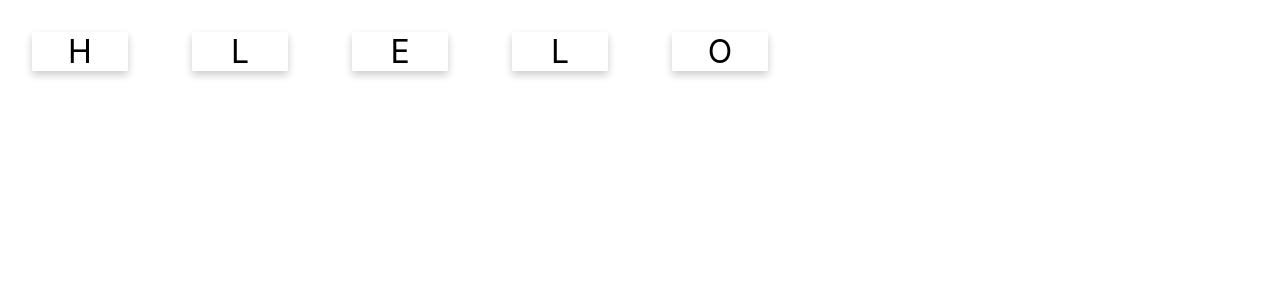
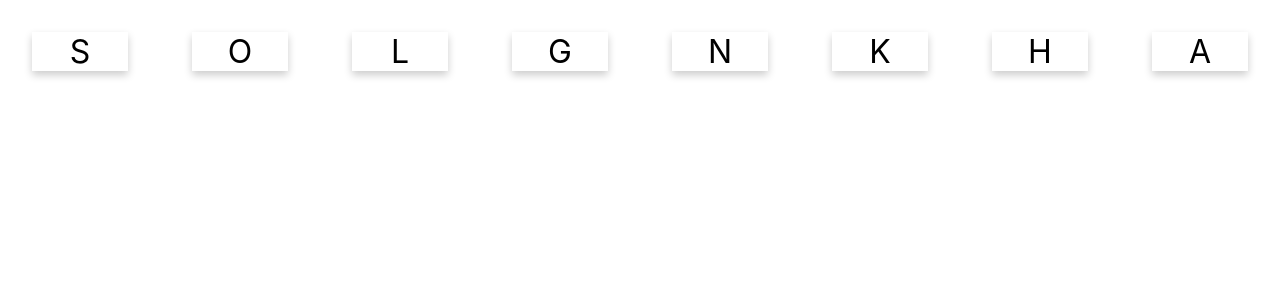
Before and after one commit to Tanapol1999/Lab-React, a React (Create React App) app: page / in a window 1280 px wide. Shown: the top 300 px of the page. Built offline with nearby package versions, Linux system fonts and the light colour scheme.

Commit message:
Part7.1 Alert message.

```diff
--- a/src/App.js
+++ b/src/App.js
@@ -3,7 +3,7 @@ import React from 'react';
 import './App.css'
 import WordCard from './WordCard';
 
-const word = "Hello";
+const word = "Songkhla";
 
 function App() {
     return (
--- a/src/WordCard.js
+++ b/src/WordCard.js
@@ -1,6 +1,6 @@
 import React, {useState} from 'react';
 import CharacterCard from './CharacterCard';
-import _ from 'lodash';
+import _, { attempt } from 'lodash';
 
 const prepareStateFromWord = given_word => {
     let word = given_word.toUpperCase()
@@ -28,9 +28,12 @@ export default function WordCard(props){
             if(guess == state.word){
                 console.log('Yeah!')
                 setState({...state, guess: '', completed: true})
+                setState({...state,guess:'',attempt: state.attempt + 1})
+                alert("You won!! It is Songkhla.");
             }else{
                 console.log('reset, next attempt')
-                setState({...state, guess: '', attempt: state.attempt + 1})
+                setState({...state,guess:'',attempt: state.attempt + 1})
+                alert("Incorrect, Please Try Again!!")
             }
 
 
```
